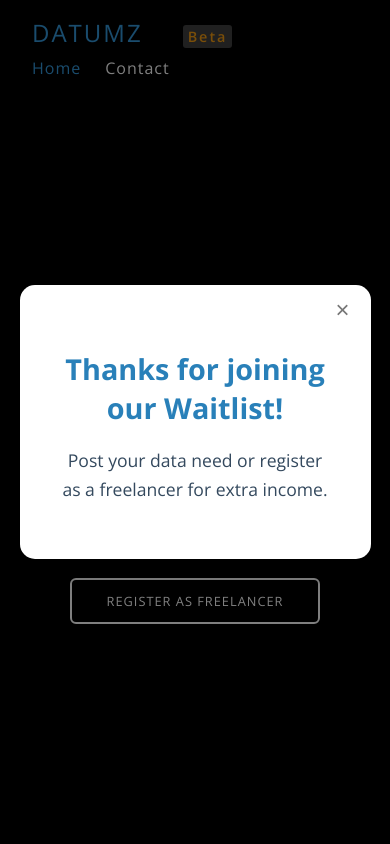
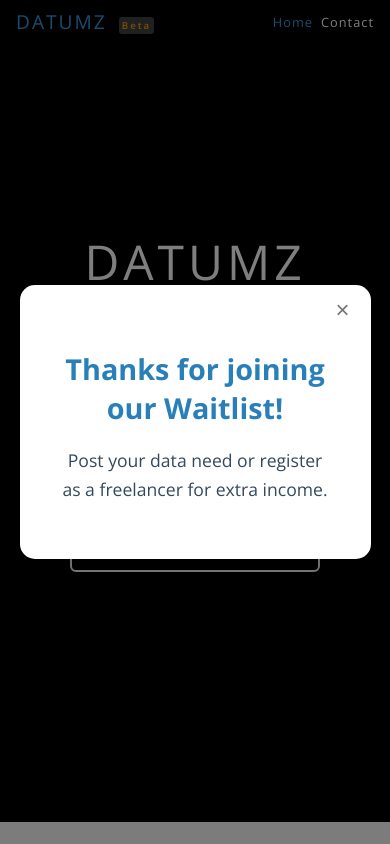
Before and after one commit to kitchan98/datumz, a React (Create React App) app: page /#/ in a window 390 px wide. Shown: the top 844 px of the page. Built offline with nearby package versions, Linux system fonts and the light colour scheme.

Commit message:
mobile UI

```diff
--- a/src/components/Header.css
+++ b/src/components/Header.css
@@ -5,37 +5,45 @@
   padding: 1rem 2rem;
   background-color: #000;
   color: #fff;
+  flex-wrap: nowrap; /* Prevent wrapping */
 }
 
 .logo {
   font-size: 1.5rem;
   font-weight: 500;
   letter-spacing: 2px;
+  white-space: nowrap; /* Prevent logo text from wrapping */
 }
 
 .logo a {
   color: #3498db;
   text-decoration: none;
-  margin-right: 35px;
+  margin-right: 10px; /* Reduced margin */
 }
 
 .beta-tag {
-  font-size: 0.9rem;
+  font-size: 0.7rem; /* Reduced font size */
   background-color: #404040;
   color: #f39c12;
-  padding: 2px 5px;
+  padding: 2px 3px; /* Reduced padding */
   border-radius: 3px;
-  margin-left: 5px;
+  margin-left: 2px; /* Reduced margin */
   font-weight: 600;
+}
+
+nav {
+  display: flex;
+  align-items: center;
 }
 
 nav a {
   color: #fff;
   text-decoration: none;
-  margin-left: 1.5rem;
-  font-size: 1rem;
+  margin-left: 1rem; /* Reduced margin */
+  font-size: 0.9rem; /* Slightly reduced font size */
   letter-spacing: 1px;
   font-weight: 500;
+  white-space: nowrap; /* Prevent nav text from wrapping */
 }
 
 nav a:hover,
@@ -43,7 +51,6 @@ nav a.active {
   color: #3498db;
 }
 
-/* Existing styles... */
 
 .how-it-works {
   padding: 4rem 2rem;
@@ -107,28 +114,21 @@ nav a.active {
 }
 
 /* Responsive adjustments */
-@media (max-width: 768px) {
-  .steps {
-    flex-direction: column;
-    align-items: center;
+@media (max-width: 480px) {
+  .header {
+    padding: 0.5rem 1rem; /* Reduced padding */
   }
 
-  .step {
-    max-width: 100%;
+  .logo {
+    font-size: 1.2rem; /* Reduced font size */
+  }
+
+  .beta-tag {
+    font-size: 0.6rem; /* Further reduced font size */
+  }
+
+  nav a {
+    font-size: 0.8rem; /* Further reduced font size */
+    margin-left: 0.5rem; /* Further reduced margin */
   }
 }
-
-@media (max-width: 480px) {
-  .header {
-    flex-direction: column;
-    align-items: flex-start;
-  }
-
-  nav {
-    margin-top: 0.5rem;
-  }
-
-  nav a:first-child {
-    margin-left: 0;
-  }
-}
```
